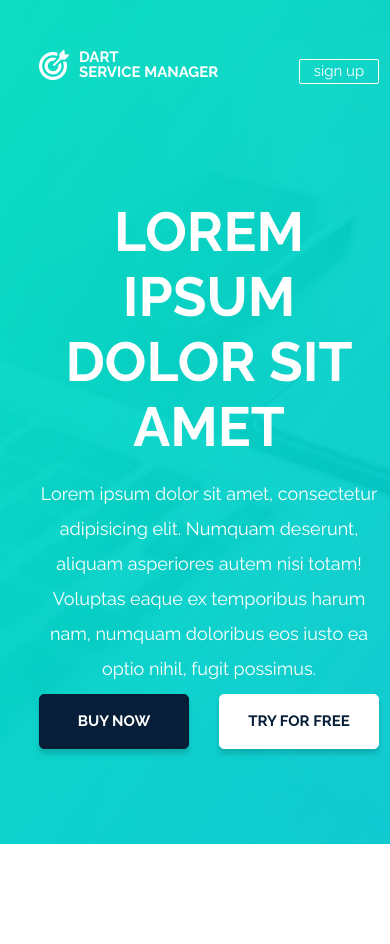
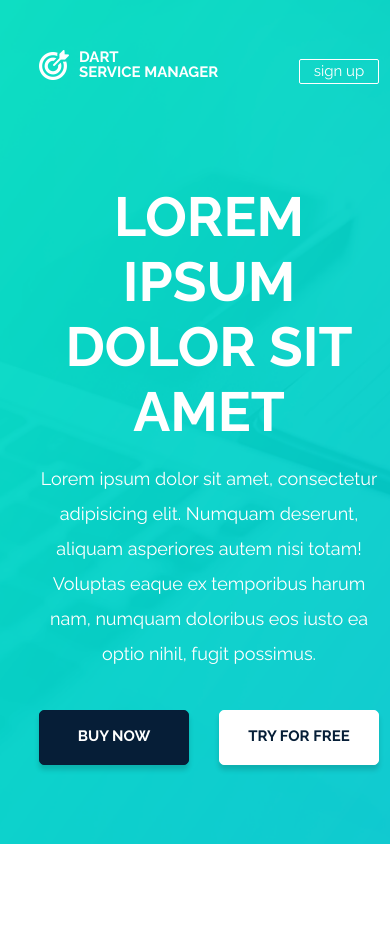
Before and after one commit to Quicksilver62/Quicksilver62.github.io, a PHP site: page / in a window 390 px wide; the page is wider, and only the part inside the window is pictured. Shown: the top 944 px of that part. Run offline with PHP 8.4, Linux system fonts and the light colour scheme; some libraries are stand-ins or nearby versions.

Commit message:
Update style.css

```diff
--- a/style.css
+++ b/style.css
@@ -670,7 +670,7 @@ footer {
 		top: 50px;
 		left: -200px;
 	}
-/*	header {
+	header {
 		height: 100%;
 	}
 	header .topnav.responsive{
@@ -678,7 +678,7 @@ footer {
 	}
 	.p_header {
 		margin-bottom: 10vw;
-	} */
+	}
 	.p3 {
 		width: 90%;
 	}
```
